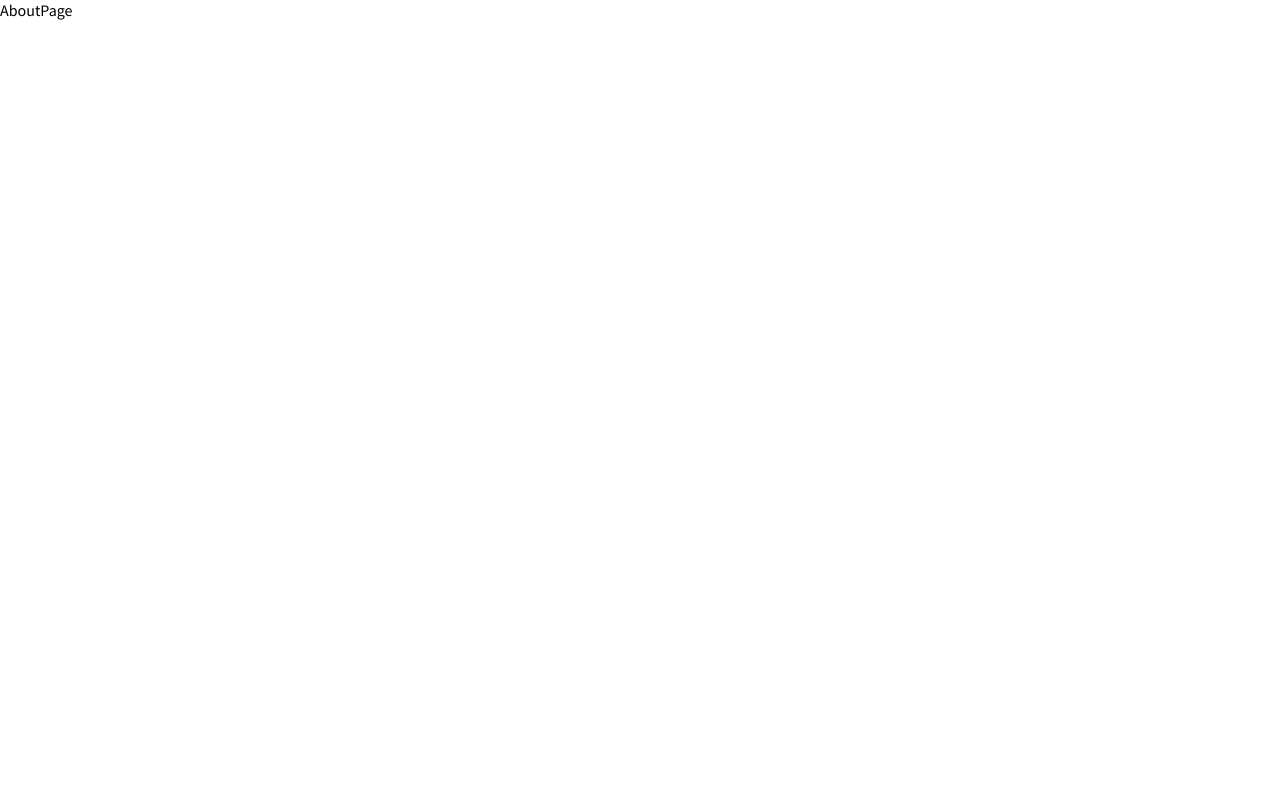
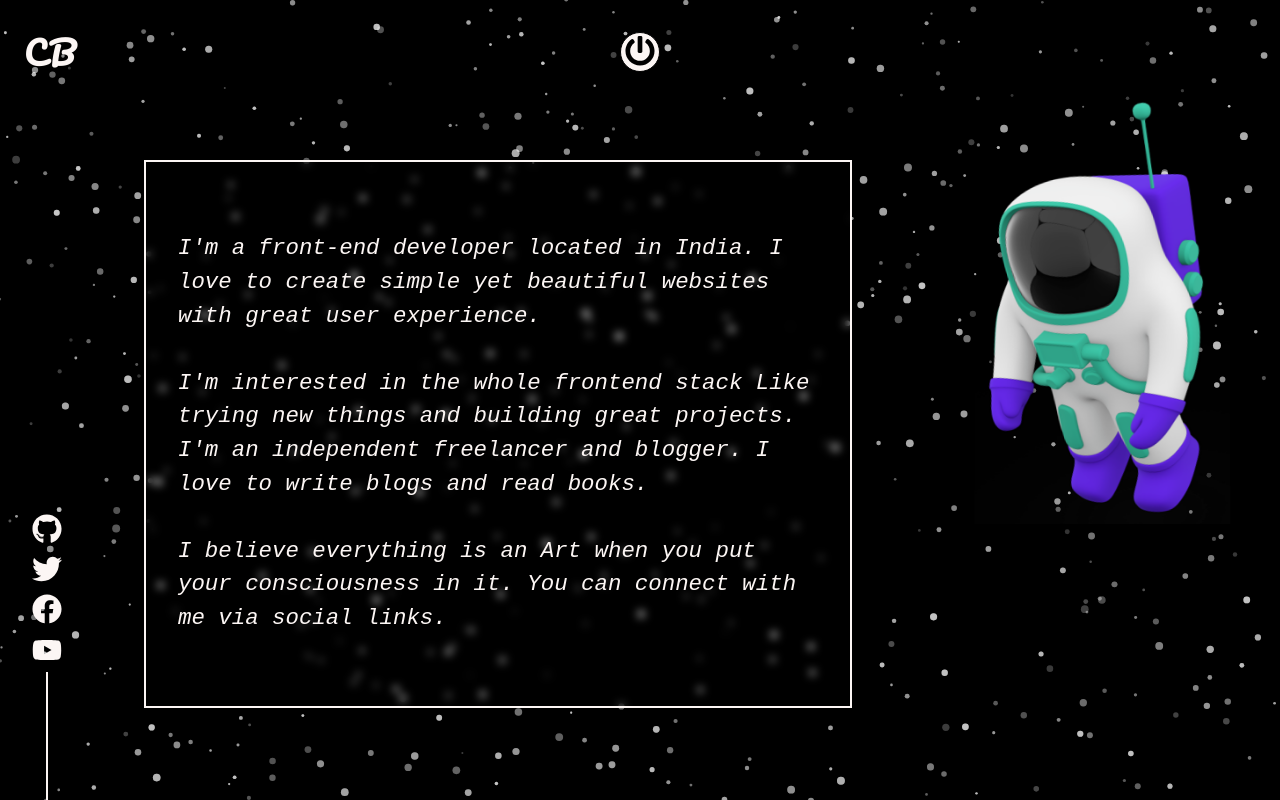
Before and after one commit to saeidAtashin/portfolio, a React (Create React App) app: page /about in a window 1280 px wide. Built offline with nearby package versions, Linux system fonts and the light colour scheme.

Commit message:
particles bug complete fixed

```diff
--- a/package.json
+++ b/package.json
@@ -12,8 +12,9 @@
     "react-dom": "^18.2.0",
     "react-router-dom": "^6.4.3",
     "react-scripts": "5.0.1",
-    "react-tsparticles": "^2.5.3",
+    "react-tsparticles": "^1.41.2",
     "styled-components": "^5.3.6",
+    "tsparticles": "^2.1.0",
     "web-vitals": "^2.1.4"
   },
   "scripts": {
--- a/src/components/AboutPage.js
+++ b/src/components/AboutPage.js
@@ -1,11 +1,89 @@
-import React from 'react'
+import React from "react";
+import styled, { keyframes, ThemeProvider } from "styled-components";
+import { DarkTheme } from "./Themes";
+import LogoComponent from "../subComponents/LogoComponents";
+import SocilIcons from "../subComponents/SocialIcons";
+import PowerButton from "../subComponents/PowerButton";
+import ParticleComponent from "../subComponents/ParticleComponent";
+import astronaut from "../assets/Images/spaceman.png";
+
+const Box = styled.div`
+  background-color: ${(props) => props.theme.body};
+  width: 100vw;
+  height: 100vh;
+  position: relative;
+  overflow: hidden;
+`;
+
+const float = keyframes`
+0% { transform: translateY(-10px)}
+50% { transform: translateY(15px) translateX(15px)}
+100% { transform: translateY(-10px)}
+`;
+
+const Spaceman = styled.div`
+  position: absolute;
+  top: 10%;
+  right: 5%;
+  width: 20vw;
+  animation: ${float} 4s ease infinite;
+  img {
+    width: 100%;
+    height: auto;
+  }
+`;
+
+const Main = styled.div`
+border: 2px solid ${(props) => props.theme.text};
+color: ${(props) => props.theme.text};
+padding: 2rem;
+width: 50vw;
+height: 60vh;
+z-index: 3;
+line-height: 1.5 ;
+display: flex;
+justify-content: center;
+align-items: center;
+font-size: calc(0.6rem + 1vW);
+backdrop-filter: blur(4px);
+
+position: absolute;
+left: calc(5rem + 5vw);
+top: 10rem;
+
+font-family: 'Ubutntu Mono', monospace;
+font-style: italic;
+
+
+
+`
 
 const AboutPage = () => {
   return (
-    <div>
-      AboutPage
-    </div>
-  )
-}
+    <ThemeProvider theme={DarkTheme}>
+      <Box>
+        <LogoComponent theme="dark" />
+        <SocilIcons theme="dark" />
+        <PowerButton />
+        <ParticleComponent theme="dark" />
+        <Spaceman>
+          <img src={astronaut} alt="spaceman" />
+        </Spaceman>
+        <Main>
+          I'm a front-end developer located in India. I love to create simple
+          yet beautiful websites with great user experience.
+          <br />
+          <br />
+          I'm interested in the whole frontend stack Like trying new things and
+          building great projects. I'm an independent freelancer and blogger. I
+          love to write blogs and read books.
+          <br />
+          <br />I believe everything is an Art when you put your consciousness
+          in it. You can connect with me via social links.
+        </Main>
+      </Box>
+    </ThemeProvider>
+  );
+};
 
-export default AboutPage
+export default AboutPage;
--- a/src/components/MySkillsPage.js
+++ b/src/components/MySkillsPage.js
@@ -1,14 +1,14 @@
 import React from "react";
 import styled, { ThemeProvider } from "styled-components";
-import { lightTheme } from "./Themes";
-import { Design, Develope } from "./AllSvgs";
+import { lightTheme, DarkTheme } from "./Themes";
+import { Design } from "./AllSvgs";
 import LogoComponent from "../subComponents/LogoComponents";
 import SocilIcons from "../subComponents/SocialIcons";
 import PowerButton from "../subComponents/PowerButton";
 import ParticleComponent from "../subComponents/ParticleComponent";
 
 const Box = styled.div`
-  background-color: ${(props) => props.theme.body};
+  /* background-color: ${(props) => props.theme.text}; */
   width: 100vw;
   height: 100vh;
   position: relative;
@@ -27,7 +27,6 @@ const Main = styled.div`
   line-height: 1.5;
 
   cursor: pointer;
-
 
   font-family: "Ubuntu Mono", monospace;
   display: flex;
@@ -60,20 +59,19 @@ const Description = styled.div`
   font-size: calc(0.6em + 0.5vw);
   padding: 0.5rem 0;
   ${Main}:hover & {
-
-      color: ${(props) => props.theme.body};
-
+    color: ${(props) => props.theme.body};
   }
 `;
 
 const MySkillsPage = () => {
   return (
     <ThemeProvider theme={lightTheme}>
-      <LogoComponent theme="light" />
-      <SocilIcons theme="light" />
-      <PowerButton />
-      <ParticleComponent />
       <Box>
+        <LogoComponent theme="light" />
+        <SocilIcons theme="light" />
+        <PowerButton />
+        <ParticleComponent theme="light" />
+        {/* <ParticleComponent theme="dark" /> */}
         <Main>
           <Title>
             <Design width={40} height={40} /> React & Libraries:
@@ -97,10 +95,9 @@ const MySkillsPage = () => {
           <Description>
             - ES6, Async Programming, OOP in JS - Pure JS SPA, Templating, DOM
             Manipulation
-            {/* <br /> */}
-            - HTML5, CSS3, RWD (Responsive Web Design), SVG, LESS, SASS
-            {/* <br /> */}
-            - Form Validation
+            {/* <br /> */}- HTML5, CSS3, RWD (Responsive Web Design), SVG, LESS,
+            SASS
+            {/* <br /> */}- Form Validation
           </Description>
           <strong style={{ fontSize: "1.1rem" }}>SIDE SKILLS</strong>
           <Description>
--- a/src/config/particlesjs-config-light.json
+++ b/src/config/particlesjs-config-light.json
@@ -1,14 +1,14 @@
 {
   "particles": {
     "number": {
-      "value": 80,
+      "value": 293,
       "density": {
-        "enable": true,
-        "value_area": 800
+        "enable": false,
+        "value_area": 2051.881022468098
       }
     },
     "color": {
-      "value": "#000000"
+      "value": "#ffffff"
     },
     "shape": {
       "type": "circle",
@@ -26,8 +26,8 @@
       }
     },
     "opacity": {
-      "value": 0.5,
-      "random": false,
+      "value": 0.5287953081434482,
+      "random": true,
       "anim": {
         "enable": false,
         "speed": 1,
@@ -36,27 +36,27 @@
       }
     },
     "size": {
-      "value": 3,
+      "value": 4,
       "random": true,
       "anim": {
         "enable": false,
-        "speed": 40,
+        "speed": 20,
         "size_min": 0.1,
         "sync": false
       }
     },
     "line_linked": {
-      "enable": true,
-      "distance": 150,
-      "color": "#000000",
+      "enable": false,
+      "distance": 192.28920296125386,
+      "color": "#ffffff",
       "opacity": 0.4,
       "width": 1
     },
     "move": {
       "enable": true,
-      "speed": 6,
+      "speed": 2,
       "direction": "none",
-      "random": false,
+      "random": true,
       "straight": false,
       "out_mode": "out",
       "bounce": false,
@@ -71,12 +71,12 @@
     "detect_on": "canvas",
     "events": {
       "onhover": {
-        "enable": true,
+        "enable": false,
         "mode": "repulse"
       },
       "onclick": {
         "enable": true,
-        "mode": "push"
+        "mode": "repulse"
       },
       "resize": true
     },
--- a/src/config/particlesjs-config.json
+++ b/src/config/particlesjs-config.json
@@ -1,14 +1,14 @@
 {
   "particles": {
     "number": {
-      "value": 100,
+      "value": 293,
       "density": {
-        "enable": true,
-        "value_area": 800
+        "enable": false,
+        "value_area": 2051.881022468098
       }
     },
     "color": {
-      "value": "#fcf6f4"
+      "value": "#000000"
     },
     "shape": {
       "type": "circle",
@@ -26,35 +26,35 @@
       }
     },
     "opacity": {
-      "value": 1,
+      "value": 0.5287953081434482,
       "random": true,
       "anim": {
-        "enable": true,
+        "enable": false,
         "speed": 1,
-        "opacity_min": 0,
+        "opacity_min": 0.1,
         "sync": false
       }
     },
     "size": {
-      "value": 3,
+      "value": 4,
       "random": true,
       "anim": {
-        "enable": true,
-        "speed": 3,
-        "size_min": 0.4,
+        "enable": false,
+        "speed": 20,
+        "size_min": 0.1,
         "sync": false
       }
     },
     "line_linked": {
-      "enable": false,
-      "distance": 150,
-      "color": "#ffffff",
-      "opacity": 0.4,
-      "width": 1
+      "enable": true,
+      "distance": 128,
+      "color": "#000000",
+      "opacity": 0.24837355382495294,
+      "width": 1.2819280197416927
     },
     "move": {
       "enable": true,
-      "speed": 3,
+      "speed": 2,
       "direction": "none",
       "random": true,
       "straight": false,
@@ -63,7 +63,7 @@
       "attract": {
         "enable": false,
         "rotateX": 600,
-        "rotateY": 600
+        "rotateY": 1200
       }
     }
   },
@@ -71,12 +71,12 @@
     "detect_on": "canvas",
     "events": {
       "onhover": {
-        "enable": false,
-        "mode": "bubble"
+        "enable": true,
+        "mode": "repulse"
       },
       "onclick": {
         "enable": true,
-        "mode": "repulse"
+        "mode": "push"
       },
       "resize": true
     },
@@ -88,14 +88,14 @@
         }
       },
       "bubble": {
-        "distance": 250,
-        "size": 0,
+        "distance": 400,
+        "size": 40,
         "duration": 2,
-        "opacity": 0,
+        "opacity": 8,
         "speed": 3
       },
       "repulse": {
-        "distance": 400,
+        "distance": 200,
         "duration": 0.4
       },
       "push": {
--- a/src/subComponents/LogoComponents.js
+++ b/src/subComponents/LogoComponents.js
@@ -9,7 +9,7 @@ const Logo = styled.h1`
   position: fixed;
   top: 1.5rem;
   left: 1.5rem;
-  z-index: 3;
+  z-index: 4;
 `;
 
 const LogoComponents = (props) => {
--- a/src/subComponents/ParticleComponent.js
+++ b/src/subComponents/ParticleComponent.js
@@ -1,48 +1,37 @@
-import React from "react";
+import "./styles.css";
 import Particles from "react-tsparticles";
-import styled from "styled-components";
+import config from "../config/particlesjs-config-light.json";
+import configLight from "../config/particlesjs-config-light.json";
+import configDark from "../config/particlesjs-config.json";
+export default function App(props) {
+  return (
+    <div className="App">
+      <Particles options={props.theme === 'light' ?  configDark : configLight} />
+      {/* <h1>React-tsParticles</h1> */}
+    </div>
+  );
+}
 
-import configDark from "../config/particlesjs-config.json";
-import configLight from "../config/particlesjs-config-light.json";
 
-const Box = styled.div`
-background-color: black;
-  position: absolute;
-  top: 0;
-  right: 0;
-  left: 0;
-  bottom: 0;
-  z-index: 1;
-`;
+// import "./styles.css";import Particles from "react-tsparticles";
+// import configLight from "../config/particlesjs-config-light.json";
+// import configDark from "../config/particlesjs-config.json";
+// import styled from "styled-components";
 
-const ParticleComponent = (props) => {
-  return (
-    <Box>
-      <Particles
-      params={{
-        'particles':{
-            'number':{
-                'value':150
-            },
-            "size":{
-                "value": 3
-            }
-        },
-        "interactivity":{
-            'events':{
-                'onhover':{
-                    'enable': true,
-                    'mode': 'repulse'
-                }
-            }
-        }
-      }}
-      />
-    {/* //   style={{ position: "absolute", top: 0 }}
-    //   params={props.theme === "light" ? configLight : configDark}
-       */}
-    </Box>
-  );
-};
+// const Box = styled.div`
+// position: absolute;
+// top: 0;
+// right: 0;
+// left: 0;
+// bottom: 0;
+// z-index: 0;
+// `
 
-export default ParticleComponent;
+// export default function ParticleComponent(props) {
+//   return (
+//     <Box>
+//       {/* // bug is here, props not working */}
+//       <Particles options={props.theme === 'light' ? configLight : configDark } />
+//     </Box>
+//   );
+// }
--- /dev/null
+++ b/src/subComponents/styles.css
@@ -0,0 +1,21 @@
+.App {
+  font-family: sans-serif;
+  position: absolute;
+
+  text-align: center;
+  height: 100vh;
+  width: 100vw;
+  color: white;
+  background-image: cover;
+  background-size: cover;
+
+  display: flex;
+  justify-content: center;
+  align-items: center;
+  z-index: -1;
+top: 0;
+right: 0;
+left: 0;
+bottom: 0;
+z-index: 0;
+}
```
Also changed, not shown: 1 other file (tests, documents, lock files or other folders).
